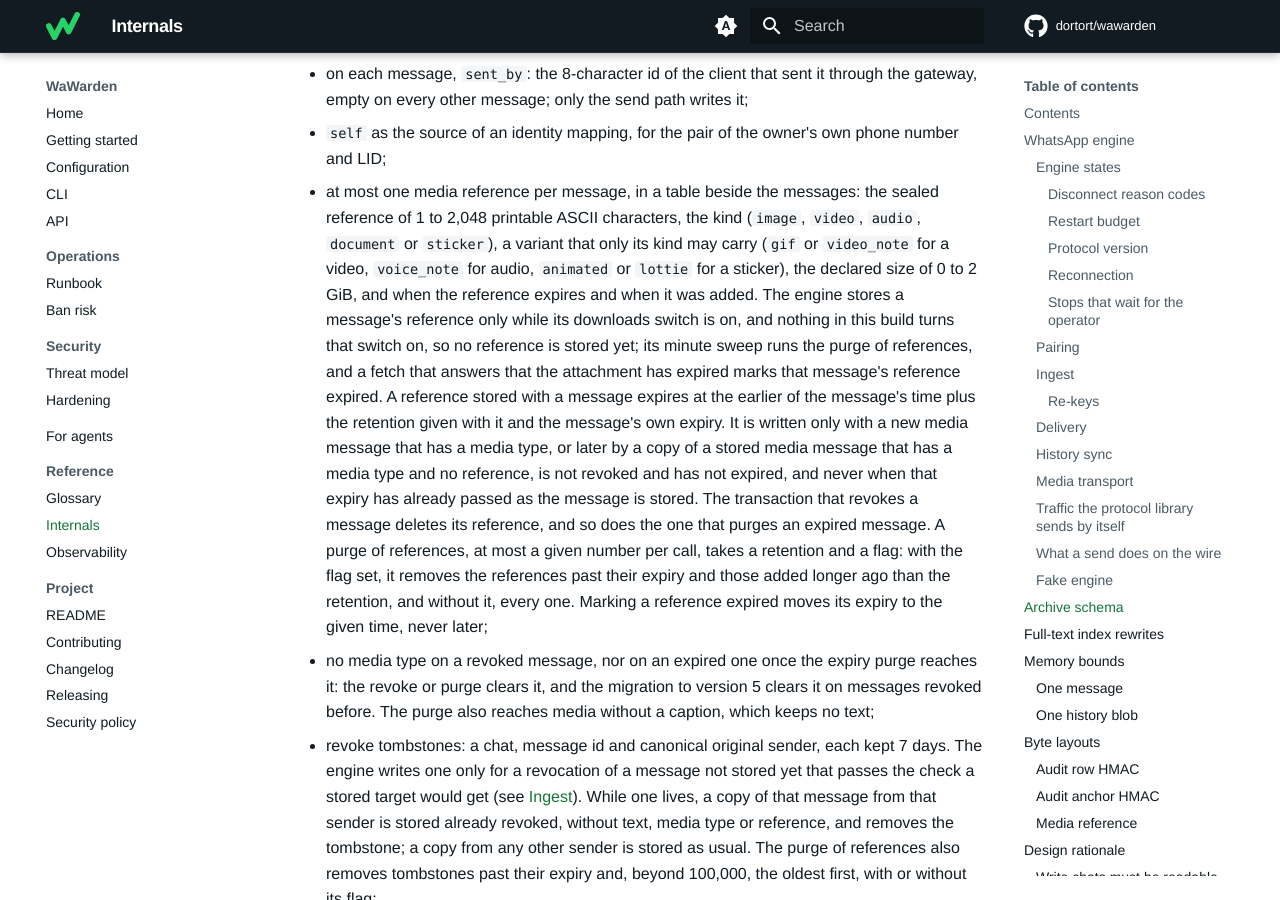
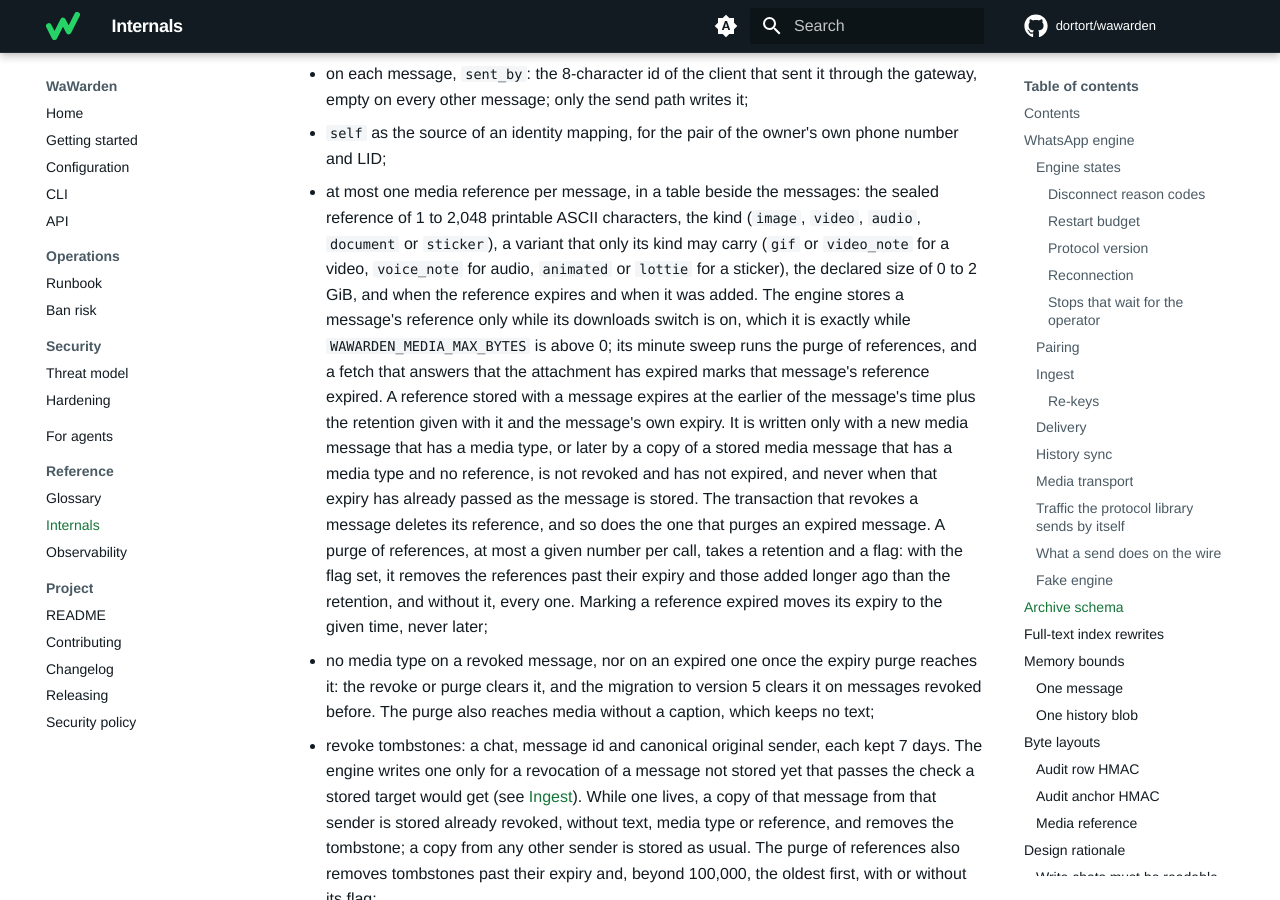
Before and after one commit to dortort/wawarden, an MkDocs documentation site: the page built from docs/internals.md, in a window 1280 px wide and 900 px high, scrolled down 15631 px. Built offline with MkDocs 1.6.1 and Material for MkDocs 9.7.7, drawn with Linux system fonts in a browser that asks for light colours; comment, search, counter and statistics services are not loaded; some of the changed text lies outside the part shown.

Commit message:
docs: say that downloads switch on the reference capture and its key
The engine's downloads switch and the adapter's sealing of media
references now follow WAWARDEN_MEDIA_MAX_BYTES, and startup_failed also
covers a spool/ whose leftover files cannot be removed.

Co-Authored-By: Claude Opus 5.5 <noreply@anthropic.com>
Co-Authored-By: Claude Fable 5.1 <noreply@anthropic.com>

```diff
--- a/docs/internals.md
+++ b/docs/internals.md
@@ -676,8 +676,8 @@ queue, it holds:
   its kind may carry (`gif` or `video_note` for a video, `voice_note` for
   audio, `animated` or `lottie` for a sticker), the declared size of 0 to 2
   GiB, and when the reference expires and when it was added. The engine stores
-  a message's reference only while its downloads switch is on, and nothing in
-  this build turns that switch on, so no reference is stored yet; its minute
+  a message's reference only while its downloads switch is on, which it is
+  exactly while `WAWARDEN_MEDIA_MAX_BYTES` is above 0; its minute
   sweep runs the purge of references, and a fetch that answers that the
   attachment has expired marks that message's reference expired. A
   reference stored with a message expires at the earlier of the message's
@@ -822,7 +822,9 @@ The [audit anchor](observability.md#audit-retention)'s HMAC is HMAC-SHA256 under
 
 A media reference is an attachment descriptor sealed with AES-256-GCM under
 the `media-ref` key derived from the [master key](configuration.md#master-key).
-Nothing in this build seals or opens one. Its text is strict unpadded
+The adapter seals one for each attachment it captures while
+`WAWARDEN_MEDIA_MAX_BYTES` is above 0; nothing in this build fetches an
+attachment, so none is opened yet. Its text is strict unpadded
 base64url, at most 2048 characters, of, in this order:
 
 1. the version byte `0x01` and the 4-byte id of the sealing key;
```
Also changed, not shown: docs/observability.md (+1 -1 lines).
